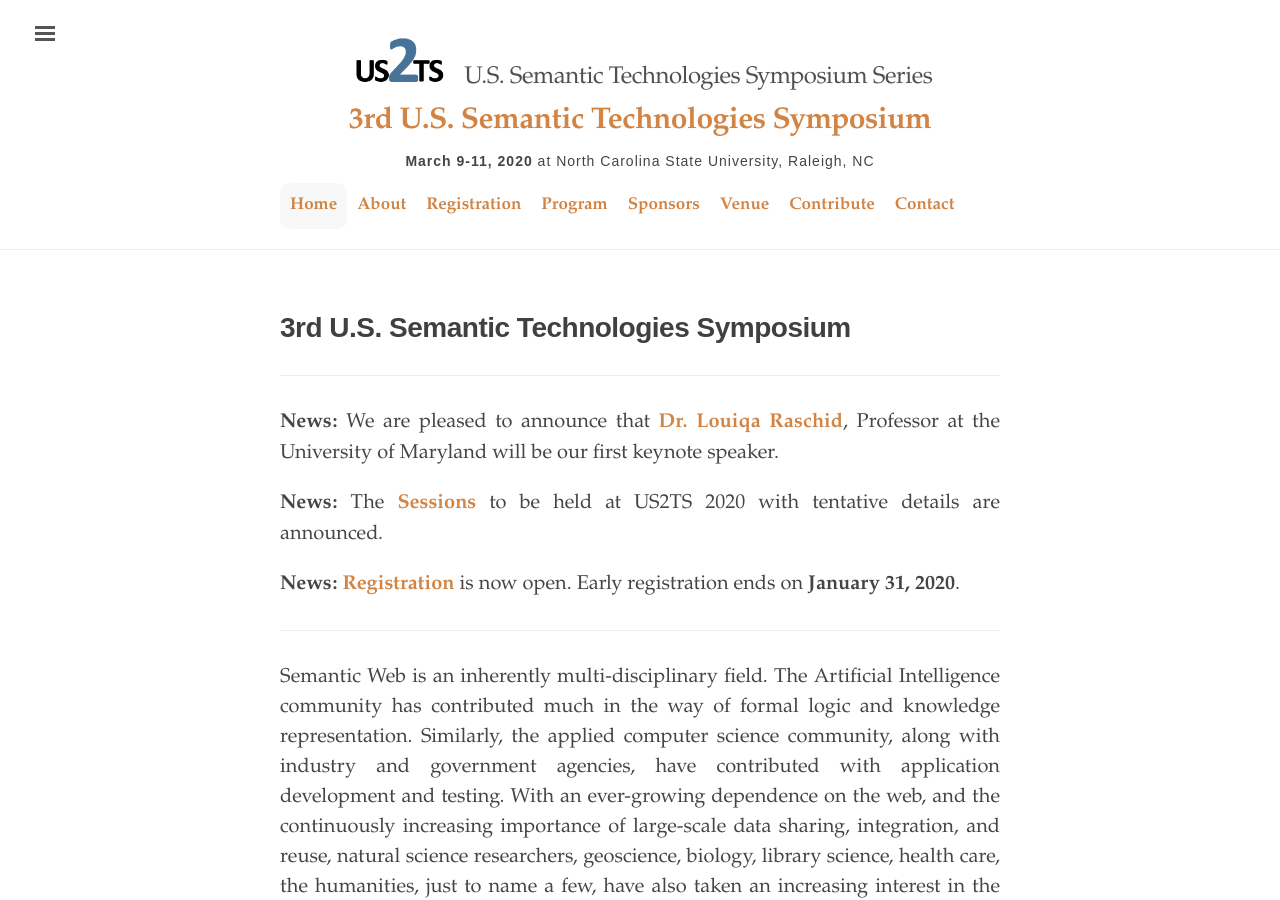
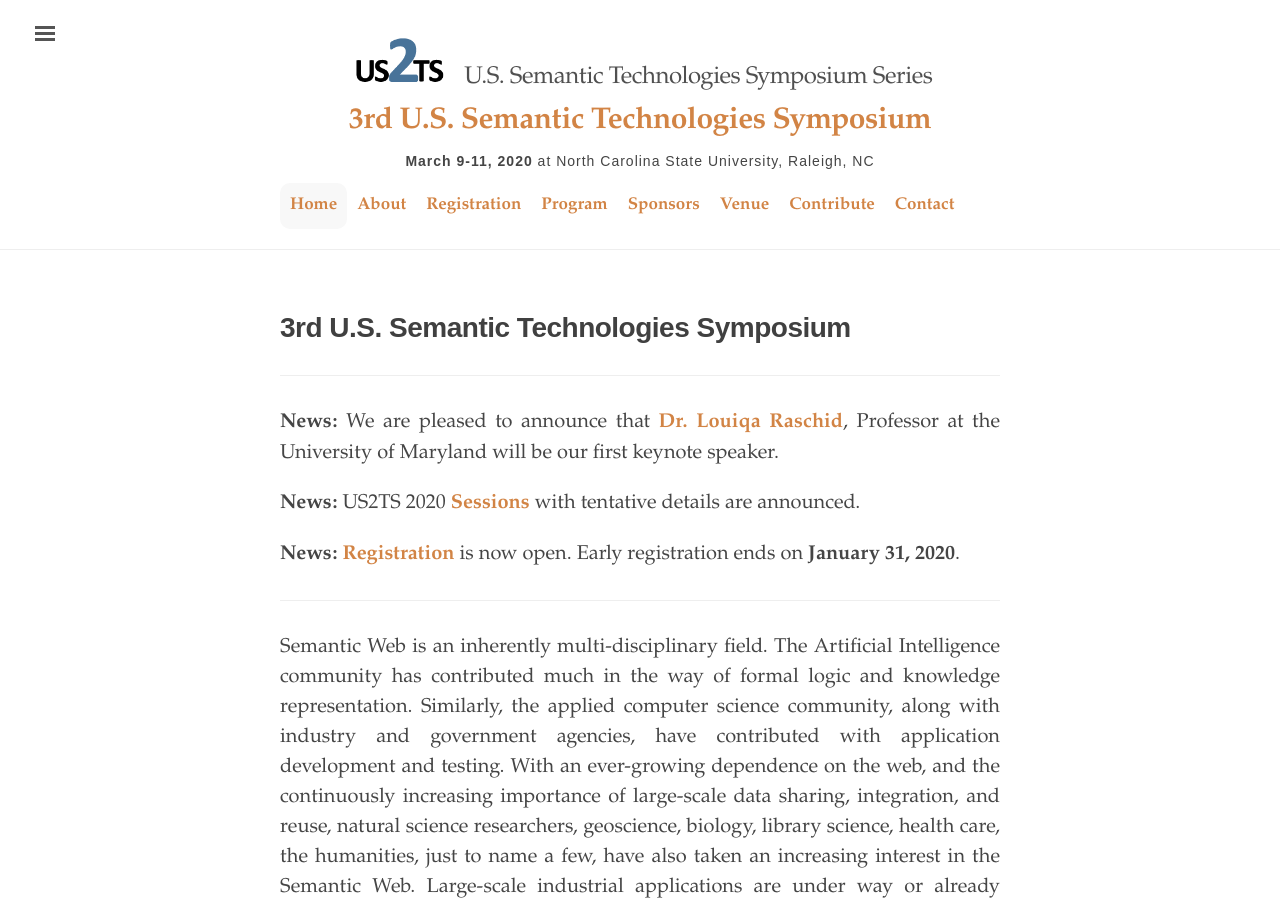
Before and after one commit to us2ts/us2ts.github.io, a Jekyll site: the page built from index.md, in a window 1280 px wide and 900 px high. Built offline with Jekyll 4.4.1, drawn with Linux system fonts in a browser that asks for light colours; comment, search, counter and statistics services are not loaded.

Commit message:
adding news blob

```diff
--- a/index.md
+++ b/index.md
@@ -13,7 +13,7 @@
 
 **News:** We are pleased to announce that [**Dr. Louiqa Raschid**](https://us2ts.org/keynotes#raschid), Professor at the University of Maryland will be our first keynote speaker.
 
-**News:** The [**Sessions**](https://us2ts.org/program#sessions) to be held at US2TS 2020 with tentative details are announced.
+**News:** US2TS 2020 [**Sessions**](https://us2ts.org/program#sessions) with tentative details are announced.
 
 **News:** [**Registration**](https://us2ts.org/registration) is now open. Early registration ends on **January 31, 2020**.
 
```
